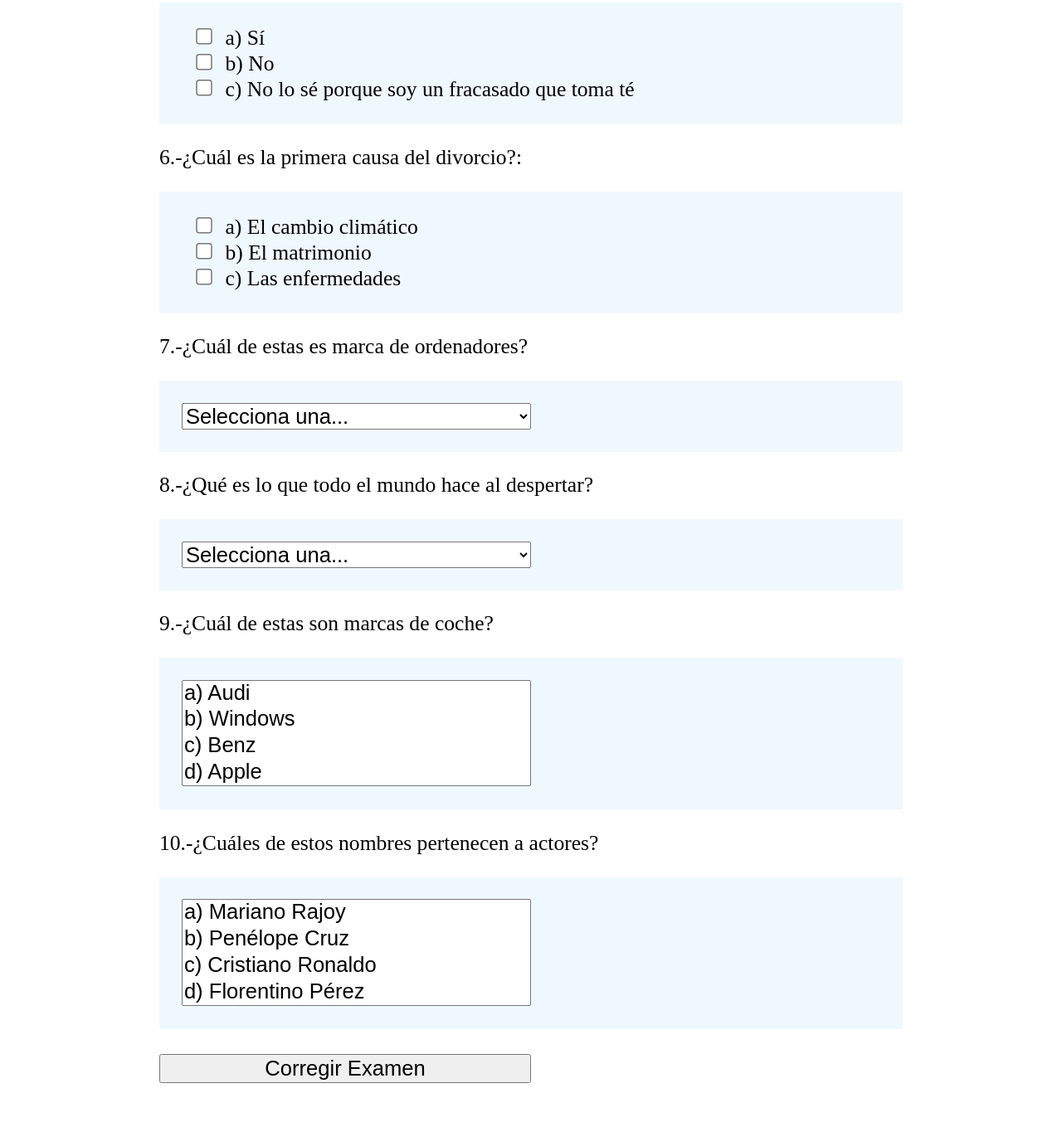
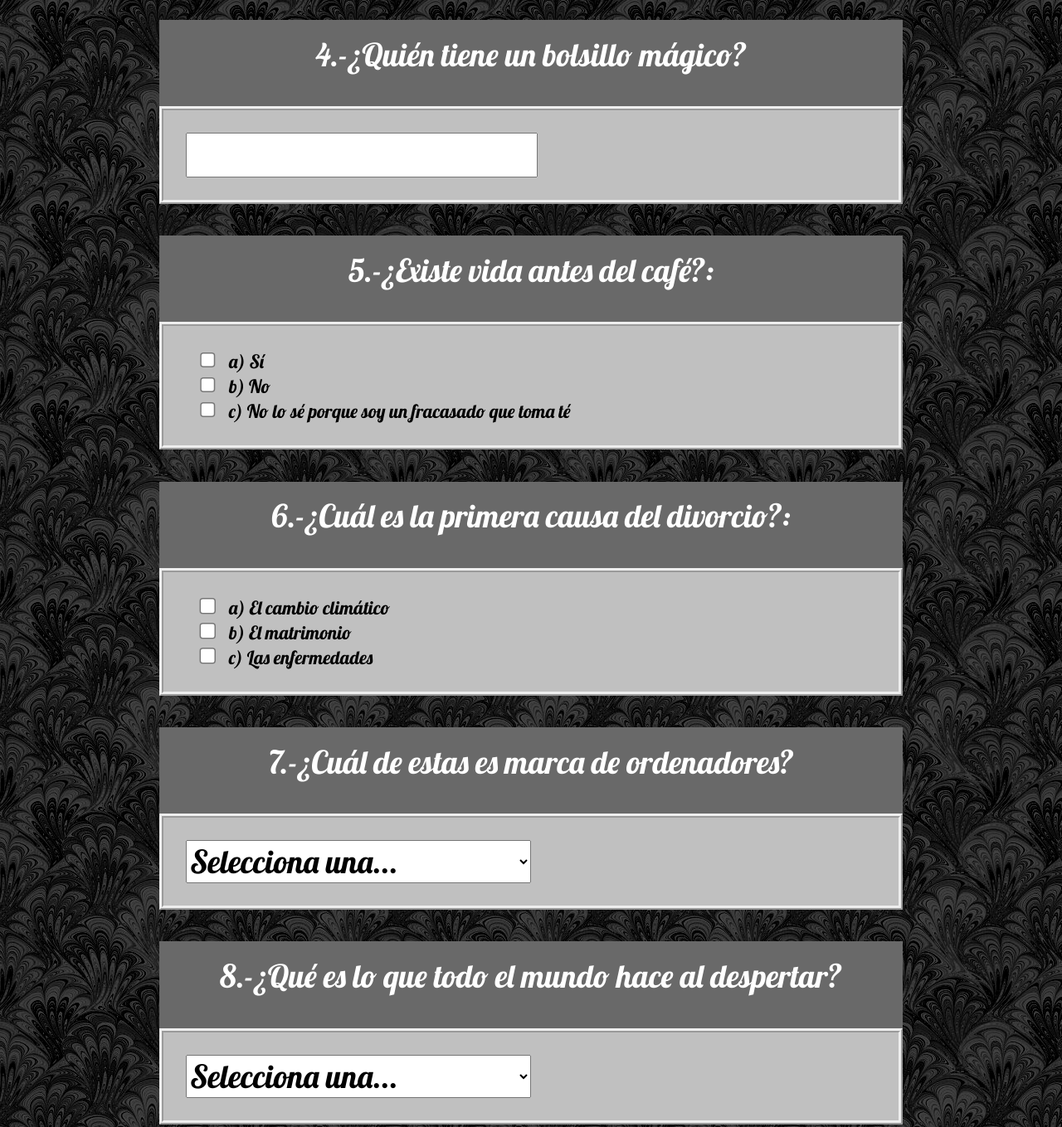
Before and after one commit to polinasvetlinova/examen-autocreccion, a plain HTML site: page index.html in a window 1280 px wide. Shown: the part 928-2287 px from the top of the page at 83% size. Before the commit the page ends 2234 px from the top, so only its background shows below. Drawn offline with Linux system fonts and the light colour scheme.

Commit message:
Add files via upload

```diff
--- a/css/d.css
+++ b/css/d.css
@@ -1,7 +1,42 @@
 body,html{margin:0px}
-body{width:70%;padding-left:15%;padding-right:15%}
-body,input,select,label{font-size:2vw}
-h3{font-size:3vw}
+body{width:70%;padding-left:15%;padding-right:15%;background-image: url(../img/bckgrd.png);}
+body,input,select,label{font-size:3vw;font-family:'Lobster';}
+h3{font-size:5vw}
 input,select{width:50%}
 input[type=checkbox]{width:5%;zoom:1.5}
-form{background-color:aliceblue;padding:3%}
+input[type=radio]{width:5%;zoom:1.5}
+form{font-size:1.75vw;background-color:silver;padding:3%;color:black;font-family:'Lobster';text-align: left;border-style:ridge;border-width: 5px;}
+
+#comp{
+height: 90px;
+margin-bottom: 1%;
+background: lightslategrey;
+}
+
+
+form:hover{
+	background-color: gainsboro;
+}
+
+#comp:hover {
+	background:darkslategrey;
+}
+p{
+	padding-top:2%;
+}
+div {
+	margin-top:3%;
+	text-align: center;
+	font-size:3vw;
+	background-color: dimgray;
+	color:white;
+}
+
+#resultadosDiv {
+	display:none;
+	padding:1%;
+	text-align: left;
+	font-size:2vw;
+	border-style:outset;
+	border-width: 5px;
+}
--- a/css/m.css
+++ b/css/m.css
@@ -1,7 +1,41 @@
 body,html{margin:0px}
-body{width:96%;padding-left:2%;padding-right:2%}
-body,input,select,label{font-size:5vw}
+body{width:96%;padding-left:2%;padding-right:2%;background-image: url(../img/bckgrd.png);}
+body,input,select,label{font-size:5vw;font-family:'Lobster';}
 h3{font-size:7vw}
 input,select{width:80%}
-input[type=checkbox]{width:5%;zoom:1.5}
-form{background-color:aliceblue;padding:1%}
+input[type=checkbox]{width:5%;zoom:1.5}input[type=radio]{width:5%;zoom:1.5}
+form{font-size:1.75vw;background-color:silver;padding:3%;color:black;font-family:'Lobster';text-align: left;border-style:ridge;border-width: 5px;}
+
+#comp{
+height: 90px;
+margin-bottom: 1%;
+background: lightslategrey;
+}
+
+
+form:hover{
+	background-color: gainsboro;
+}
+
+#comp:hover {
+	background:darkslategrey;
+}
+p{
+	padding-top:2%;
+}
+div {
+	margin-top:3%;
+	text-align: center;
+	font-size:3vw;
+	background-color: dimgray;
+	color:white;
+}
+
+#resultadosDiv {
+	display:none;
+	padding:1%;
+	text-align: left;
+	font-size:2vw;
+	border-style:outset;
+	border-width: 5px;
+}
--- a/js/questions.js
+++ b/js/questions.js
@@ -29,11 +29,10 @@ window.onload = function(){
     corregirSelect2();
     corregirMulti1();
     corregirMulti2();
-    presentarNota();
+        presentarNota();
     document.getElementById("resultadosDiv").style.display="block";
     document.getElementById('resultadosDiv').scrollIntoView();
-   alert("Tu nota es: "+nota);
-
+    alert("Tu nota es: "+nota);
   }
 
  //LEER XML de xml/preguntas.xml
```
